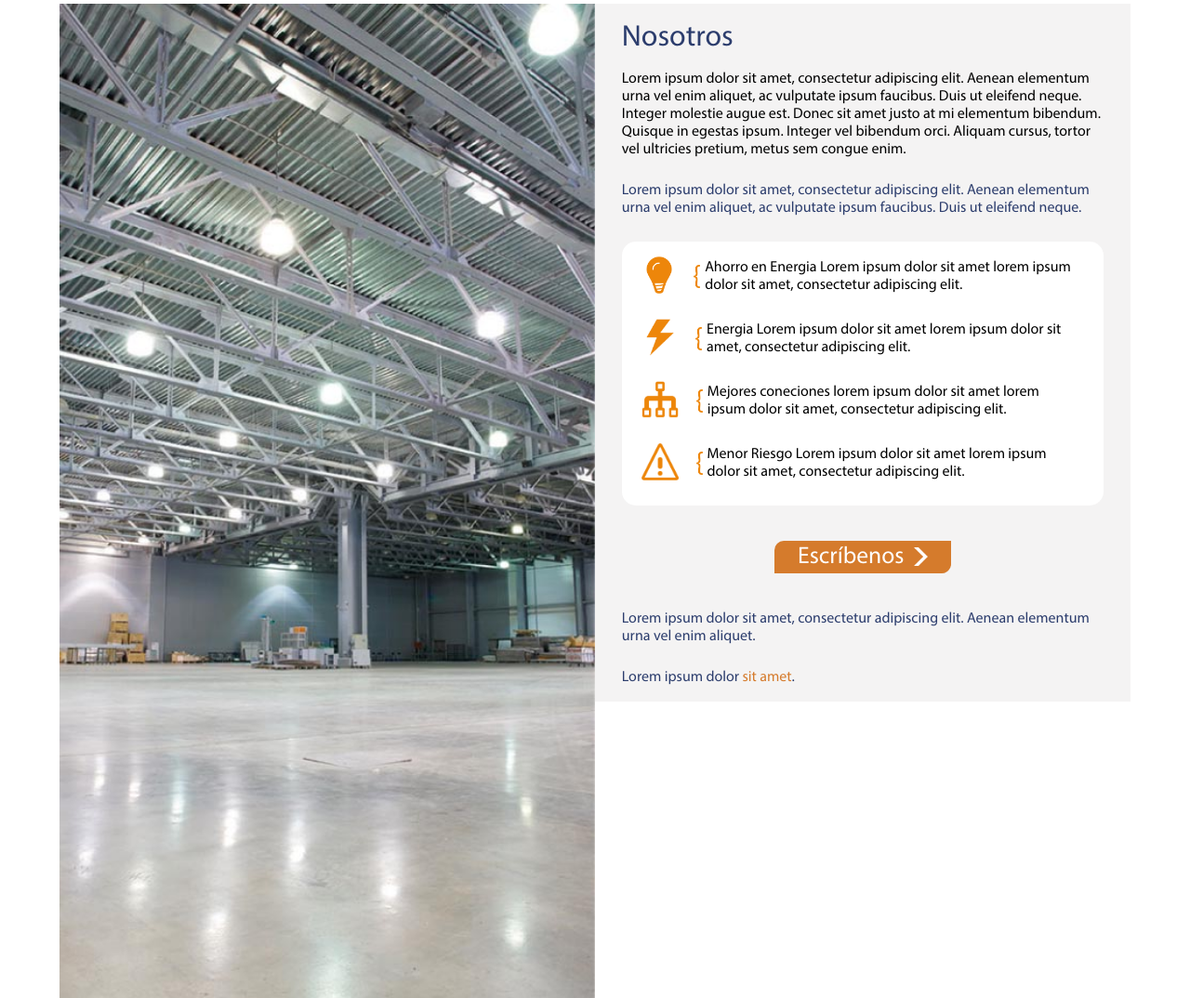
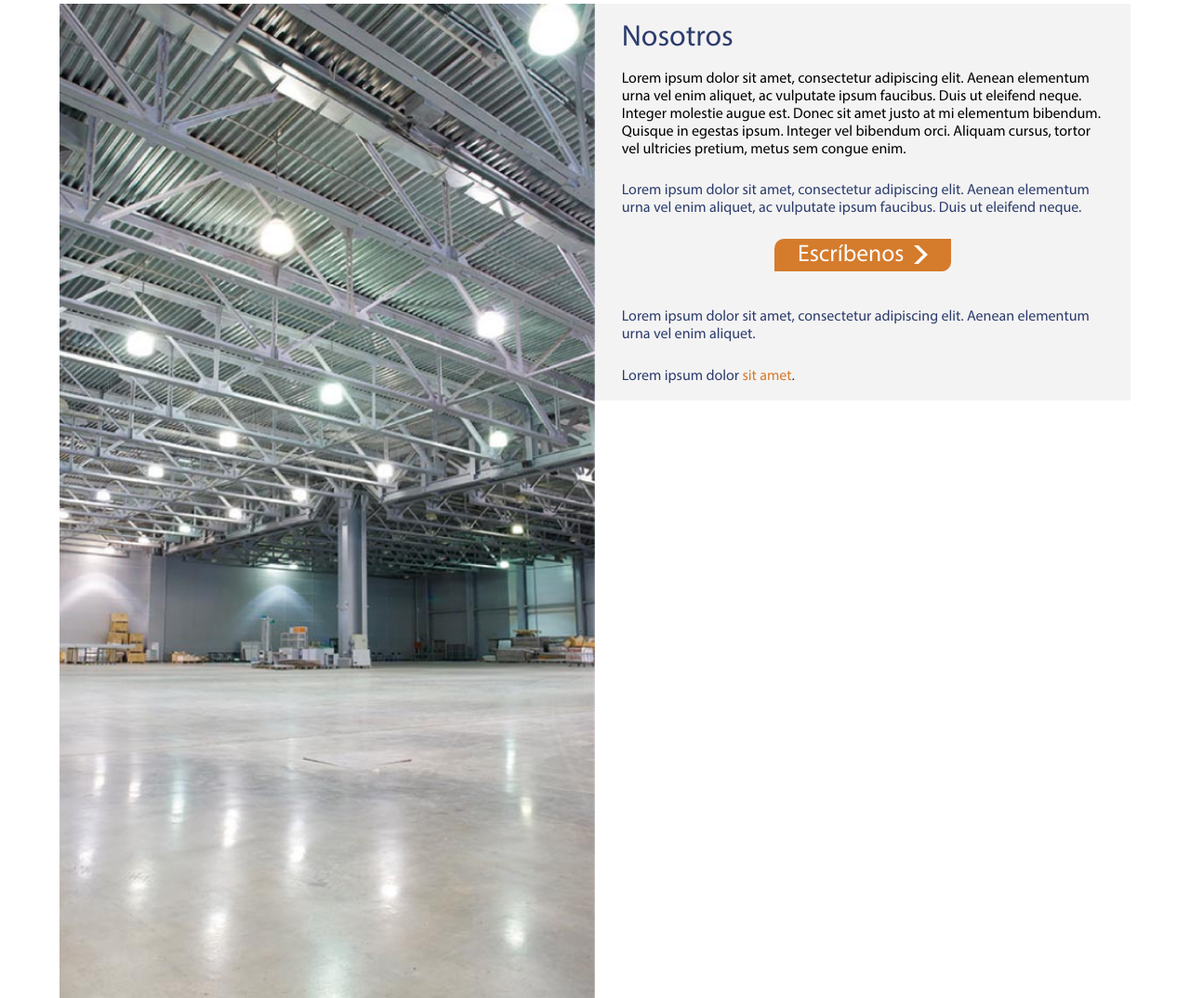
Before and after one commit to BRANDEMMA/2mg, a PHP site: page /nosotros.php in a window 1280 px wide. Shown: the part 154-1228 px from the top of the page at 93% size. Run offline with PHP 8.4, Linux system fonts and the light colour scheme.

Commit message:
Cambios en la sección "Nosotros"

```diff
--- a/menu.php
+++ b/menu.php
@@ -9,10 +9,10 @@
 </div>
 
 <div class="menu-principal">
-	<img onclick="index.php" src="img/logo-2mg.gif">
+	<img src="img/logo-2mg.gif">
 	<nav>
 		<ul>
-			<li><a href="index.php#nosotros">Nosotros</a></li>
+			<li><a href="nosotros.php">Nosotros</a></li>
 			<li class="lineas"></li>
 			<li><a href="representaciones-comerciales.php">Representaciones Comerciales</a></li>
 			<li class="lineas"></li>
--- a/nosotros.php
+++ b/nosotros.php
@@ -35,32 +35,6 @@
 				<p>Lorem ipsum dolor sit amet, consectetur adipiscing elit. Aenean elementum urna vel enim aliquet, ac vulputate ipsum faucibus. Duis ut eleifend neque. Integer molestie augue est. Donec sit amet justo at mi elementum bibendum. Quisque in egestas ipsum. Integer vel bibendum orci. Aliquam cursus, tortor vel ultricies pretium, metus sem congue enim.</p>
 				<p class="texto-azul espaciado">Lorem ipsum dolor sit amet, consectetur adipiscing elit. Aenean elementum urna vel enim aliquet, ac vulputate ipsum faucibus. Duis ut eleifend neque.</p>
 
-				<div class="contenedor-caracteristicas">
-					<div class="caracteristicas foco">
-						<img src="img/foco.png">
-						<img src="img/corchete.png">
-						<p>Ahorro en Energia Lorem ipsum dolor sit amet lorem ipsum dolor sit amet, consectetur adipiscing elit.</p>
-					</div>
-
-					<div class="caracteristicas rayo">
-						<img src="img/rayo.png">
-						<img src="img/corchete.png">
-						<p>Energia Lorem ipsum dolor sit amet lorem ipsum dolor sit amet, consectetur adipiscing elit.</p>
-					</div>
-
-					<div class="caracteristicas esquema">
-						<img src="img/esquema.png">
-						<img src="img/corchete.png">
-						<p>Mejores coneciones lorem ipsum dolor sit amet lorem ipsum dolor sit amet, consectetur adipiscing elit.</p>
-					</div>
-
-					<div class="caracteristicas precaucion">
-						<img src="img/precaucion.png">
-						<img src="img/corchete.png">
-						<p>Menor Riesgo Lorem ipsum dolor sit amet lorem ipsum dolor sit amet, consectetur adipiscing elit.</p>
-					</div>
-				</div>
-
 				<div class="escribenos">
 					<a href="">Escríbenos <img src="img/flecha-derecha-blanca.png"></a>
 				</div>
--- a/productos.php
+++ b/productos.php
@@ -122,10 +122,6 @@
 
 			<div class="clear"></div>
 		</div>
-
-		<?php
-			include 'contacto.php';
-		?>
 	</div>
 
 	<?php
```
